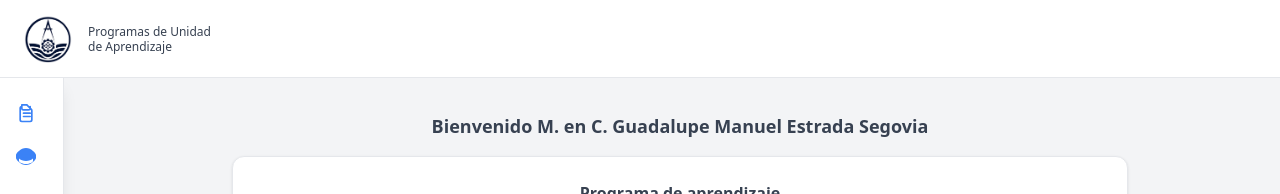
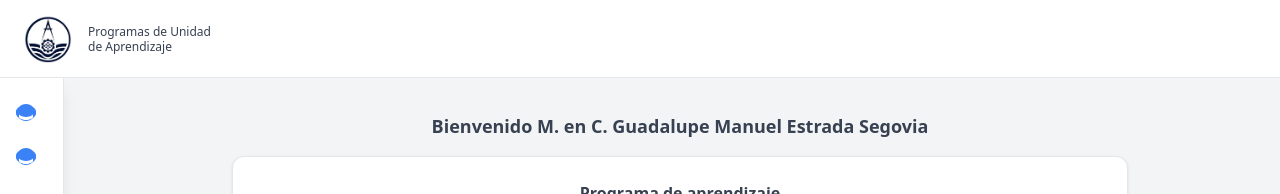
Before and after one commit to OskarAPP/PlaneacionPUA, a React (Vite) app in the folder frontend/: page /procesarpua in a window 1280 px wide. Shown: the top 194 px of the page. Built offline with nearby package versions, Linux system fonts and the light colour scheme.

Commit message:
Correccion modo oscuro en sidebar
Correccion modo oscuro en sidebar

```diff
--- a/frontend/src/ProcesarPua.jsx
+++ b/frontend/src/ProcesarPua.jsx
@@ -4,7 +4,7 @@ import React, { useState } from "react";
 function SidebarProcesarPua({estadisticasOpen, setEstadisticasOpen, cuentaOpen, setCuentaOpen, handleSidebarMouseLeave}) {
   return (
     <aside
-      className={`fixed left-0 top-[78px] z-20 w-16 hover:w-64 h-[calc(100vh-78px)] transition-all duration-300 bg-white border-r border-gray-200 shadow-lg overflow-hidden`}
+      className={`fixed left-0 top-[78px] z-20 w-16 hover:w-64 h-[calc(100vh-78px)] transition-all duration-300 bg-white dark:bg-gray-800 border-r border-gray-200 dark:border-gray-700 shadow-lg overflow-hidden`}
       aria-label="Sidebar"
       onMouseLeave={handleSidebarMouseLeave}
     >
@@ -14,11 +14,12 @@ function SidebarProcesarPua({estadisticasOpen, setEstadisticasOpen, cuentaOpen,
           <li>
             <a
               href="/procesarpua"
-              className="flex items-center p-2 text-gray-700 rounded-lg hover:bg-blue-100 transition-colors group"
+              className="flex items-center p-2 text-gray-700 dark:text-gray-100 rounded-lg hover:bg-blue-100 dark:hover:bg-gray-700 transition-colors group"
             >
               <span className="min-w-[20px] flex justify-center items-center">
-                <svg className="w-5 h-5 text-blue-500 transition duration-75 group-hover:text-blue-700" aria-hidden="true" xmlns="http://www.w3.org/2000/svg" fill="none" viewBox="0 0 24 24" stroke="currentColor">
-                  <path strokeLinecap="round" strokeLinejoin="round" strokeWidth={2} d="M7 3a2 2 0 00-2 2v14a2 2 0 002 2h10a2 2 0 002-2V7.828a2 2 0 00-.586-1.414l-4.828-4.828A2 2 0 0013.172 1H7zm0 0v2a2 2 0 002 2h6a2 2 0 002-2V3m-8 8h8m-8 4h8" />
+                <svg className="w-5 h-5 text-blue-500 transition duration-75 group-hover:text-blue-700" aria-hidden="true" xmlns="http://www.w3.org/2000/svg" fill="currentColor" viewBox="0 0 20 20">
+                  <path d="M10 0C4.612 0 0 5.336 0 7v3c0 1.664 4.612 7 10 7s10-5.336 10-7V7c0-1.664-4.612-7-10-7zm0 16c-3.796 0-7-1.794-7-3v-2.394C4.394 12.12 7.2 13 10 13s5.606-.88 7-2.394V13c0 1.206-3.204 3-7 3z"/>
+                  <path d="M10 10c2.796 0 5-1.196 5-2s-2.204-2-5-2-5 1.196-5 2 2.204 2 5 2z"/>
                 </svg>
               </span>
               <span className="ms-3 whitespace-nowrap overflow-hidden transition-all duration-300 opacity-0 -translate-x-full group-hover:translate-x-0 group-hover:opacity-100 text-base">Crear PUA</span>
@@ -27,7 +28,7 @@ function SidebarProcesarPua({estadisticasOpen, setEstadisticasOpen, cuentaOpen,
           <li>
             <a
               href="/puaversion"
-              className="flex items-center p-2 text-gray-700 rounded-lg hover:bg-blue-100 transition-colors group"
+              className="flex items-center p-2 text-gray-700 dark:text-gray-100 rounded-lg hover:bg-blue-100 dark:hover:bg-gray-700 transition-colors group"
             >
               <span className="min-w-[20px] flex justify-center items-center">
                 <svg className="w-5 h-5 text-blue-500 transition duration-75 group-hover:text-blue-700" aria-hidden="true" xmlns="http://www.w3.org/2000/svg" fill="currentColor" viewBox="0 0 20 20">
@@ -42,7 +43,7 @@ function SidebarProcesarPua({estadisticasOpen, setEstadisticasOpen, cuentaOpen,
           <li className="relative">
             <button type="button"
               onClick={() => setEstadisticasOpen(!estadisticasOpen)}
-              className="flex items-center w-full p-2 text-gray-700 rounded-lg hover:bg-blue-100 transition-colors group focus:outline-none bg-transparent"
+              className="flex items-center w-full p-2 text-gray-700 dark:text-gray-100 rounded-lg hover:bg-blue-100 dark:hover:bg-gray-700 transition-colors group focus:outline-none bg-transparent"
               style={{ backgroundColor: 'transparent' }}
             >
               <span className="min-w-[20px] flex justify-center items-center">
@@ -71,7 +72,7 @@ function SidebarProcesarPua({estadisticasOpen, setEstadisticasOpen, cuentaOpen,
           <li className="relative">
             <button type="button"
               onClick={() => setCuentaOpen(!cuentaOpen)}
-              className="flex items-center w-full p-2 text-gray-700 rounded-lg hover:bg-blue-100 transition-colors group focus:outline-none bg-transparent"
+              className="flex items-center w-full p-2 text-gray-700 dark:text-gray-100 rounded-lg hover:bg-blue-100 dark:hover:bg-gray-700 transition-colors group focus:outline-none bg-transparent"
               style={{ backgroundColor: 'transparent' }}
             >
               <span className="min-w-[20px] flex justify-center items-center">
```
